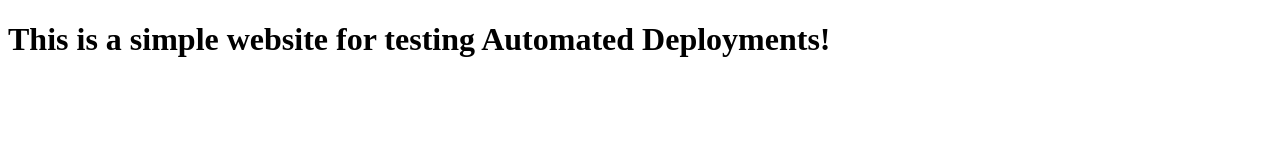
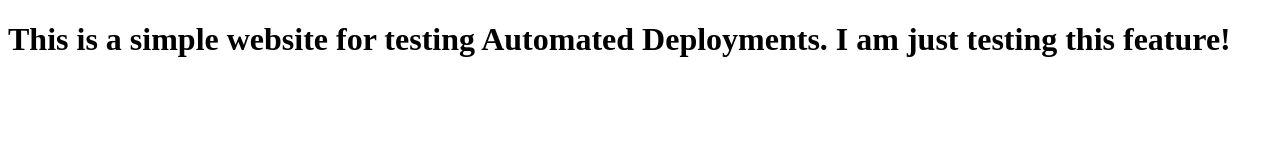
Before and after one commit to praveenm82/aks_auto_deploy, a plain HTML site: page index.html in a window 1280 px wide. Drawn offline with Linux system fonts and the light colour scheme.

Commit message:
Update index.html

```diff
--- a/index.html
+++ b/index.html
@@ -4,6 +4,6 @@
   <title>Simple Website</title>
 </head>
 <body>
-  <h1>This is a simple website for testing Automated Deployments!</h1>
+  <h1>This is a simple website for testing Automated Deployments. I am just testing this feature!</h1>
 </body>
 </html>
```
